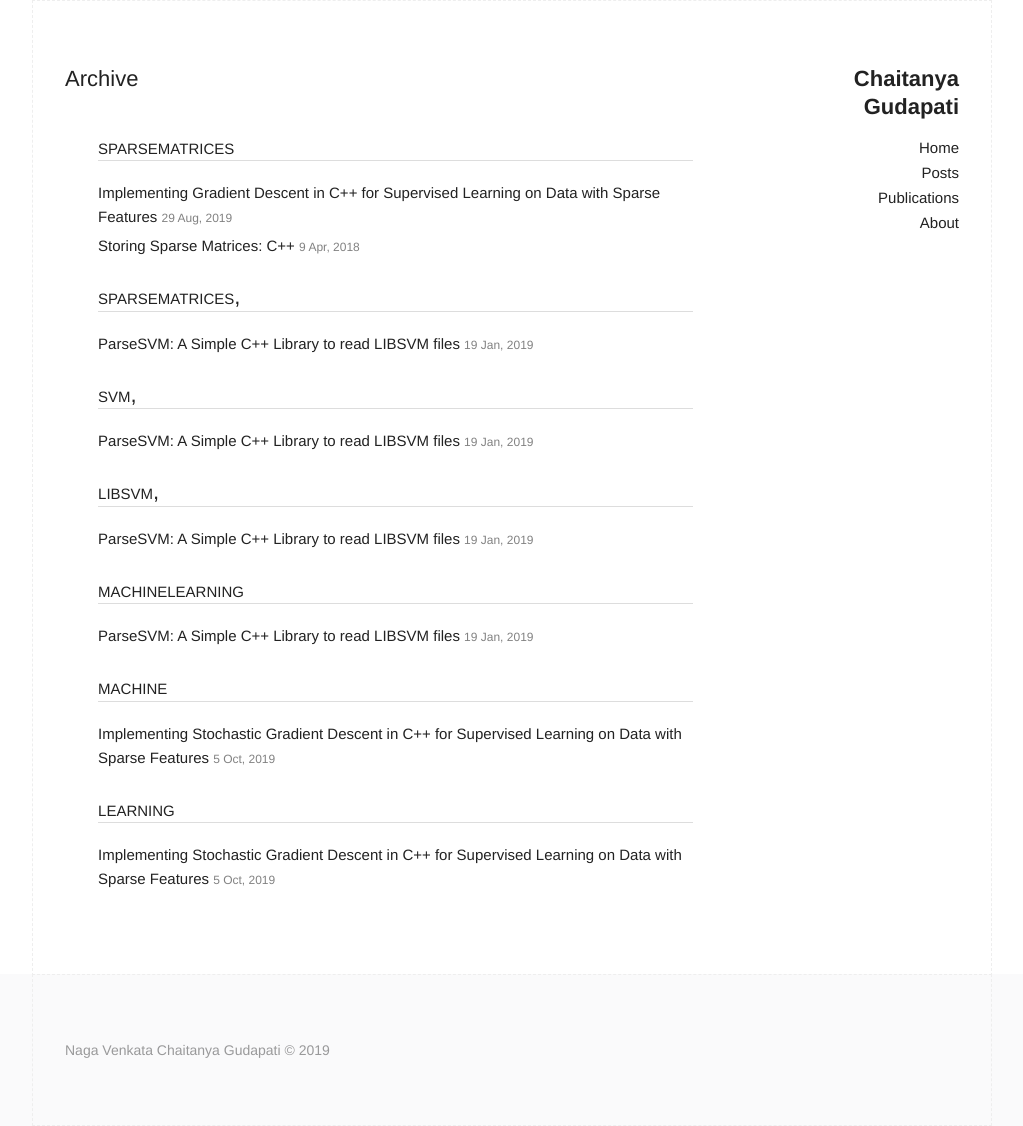
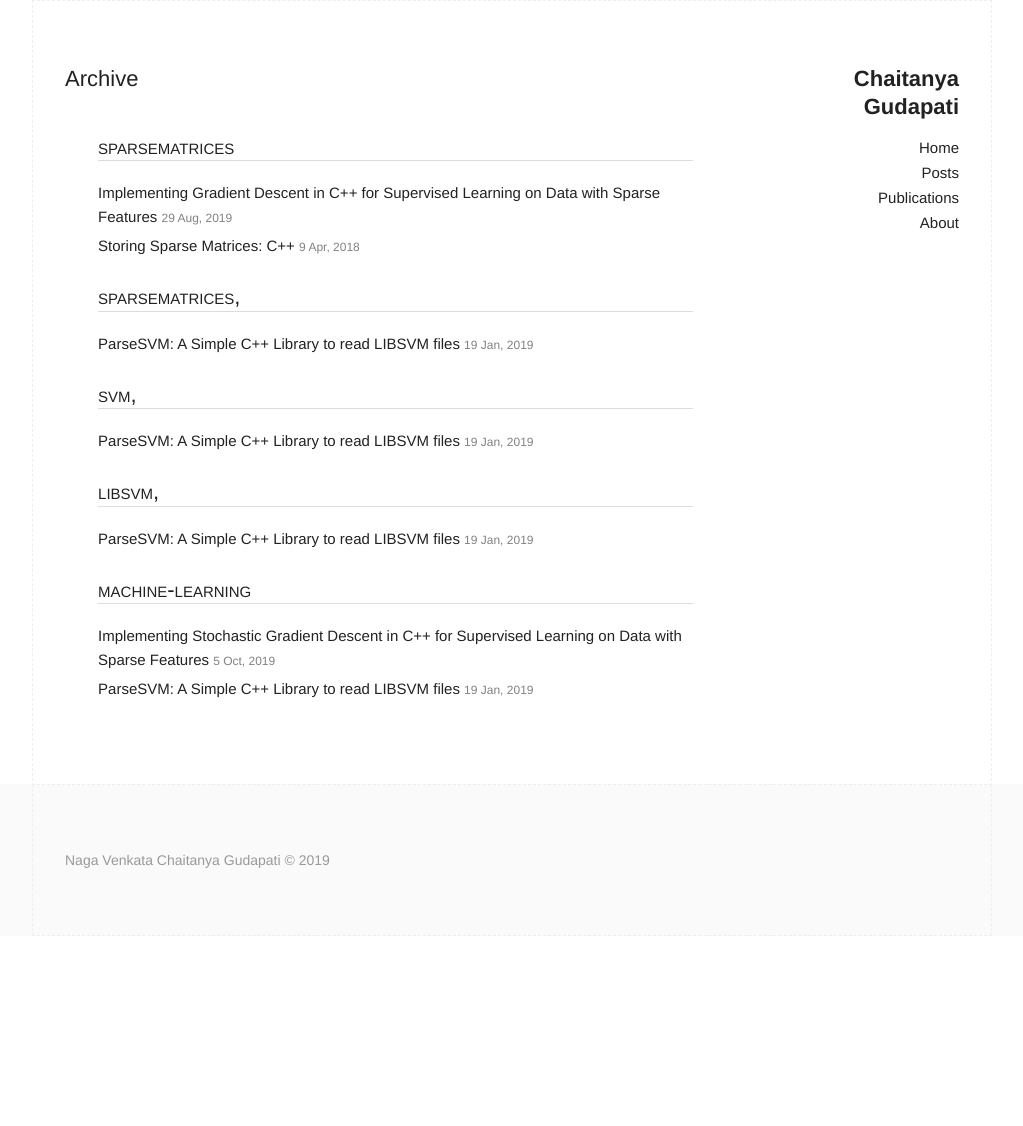
Before and after one commit to CGudapati/cgudapati.github.io, a Jekyll site: the page built from archive.html, in a window 1280 px wide. Shown: the whole page, without its empty margins (128-1151 px from the left). Built offline with Jekyll 4.4.1, drawn with Linux system fonts in a browser that asks for light colours; after the commit the page ends 936 px from its top, so only the background shows below that.

```diff
--- a/_posts/2019-01-19-A-Simple-C++-Library-to-Parse-LIBSVM-files.markdown
+++ b/_posts/2019-01-19-A-Simple-C++-Library-to-Parse-LIBSVM-files.markdown
@@ -2,7 +2,7 @@
 layout: post
 title:  "ParseSVM: A Simple C++ Library to read LIBSVM files"
 date: 2019-01-19
-categories: SparseMatrices, SVM, LIBSVM, MachineLearning
+categories: SparseMatrices, SVM, LIBSVM, Machine-Learning
 use_math: true
 description: In this post, we will take a look at a simple C++ library to read SVM files and store them in either compressed row storage or compressed column storage matrices.
 ---
--- a/_posts/2019-08-30-Supervised-Learning-Stochastic-Gradient_descent.markdown
+++ b/_posts/2019-08-30-Supervised-Learning-Stochastic-Gradient_descent.markdown
@@ -2,7 +2,7 @@
 layout: post
 title:  "Implementing Stochastic Gradient Descent in C++ for Supervised Learning on Data with Sparse Features"
 date: 2019-10-05
-categories: Machine Learning
+categories: Machine-Learning
 use_math: true
 description: In this post, we will implement Stochastic Gradient Descent  to solve a supervised (binary classification) learning problem. The features are sparse and we will use C++ to implement it.
 header-includes:
```
